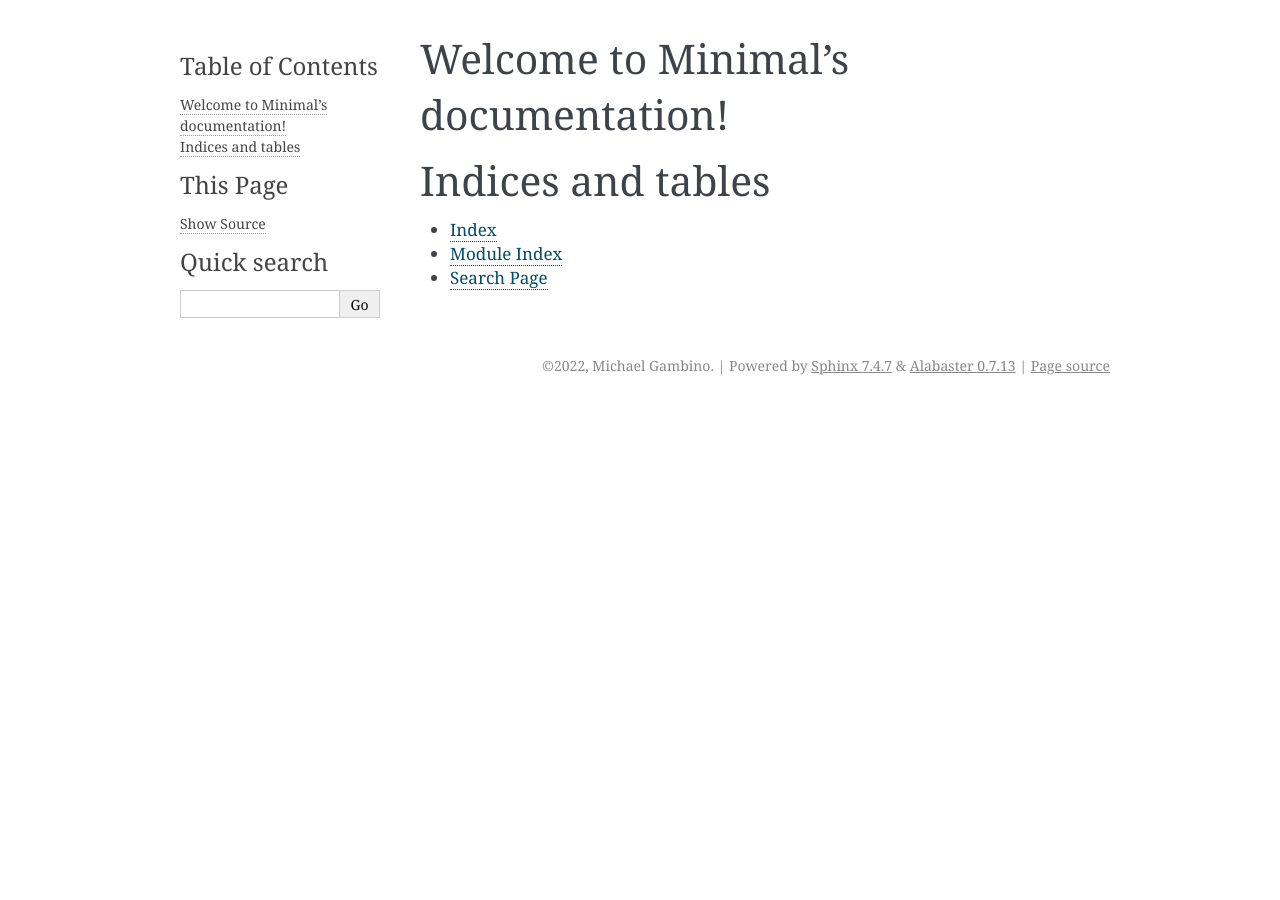
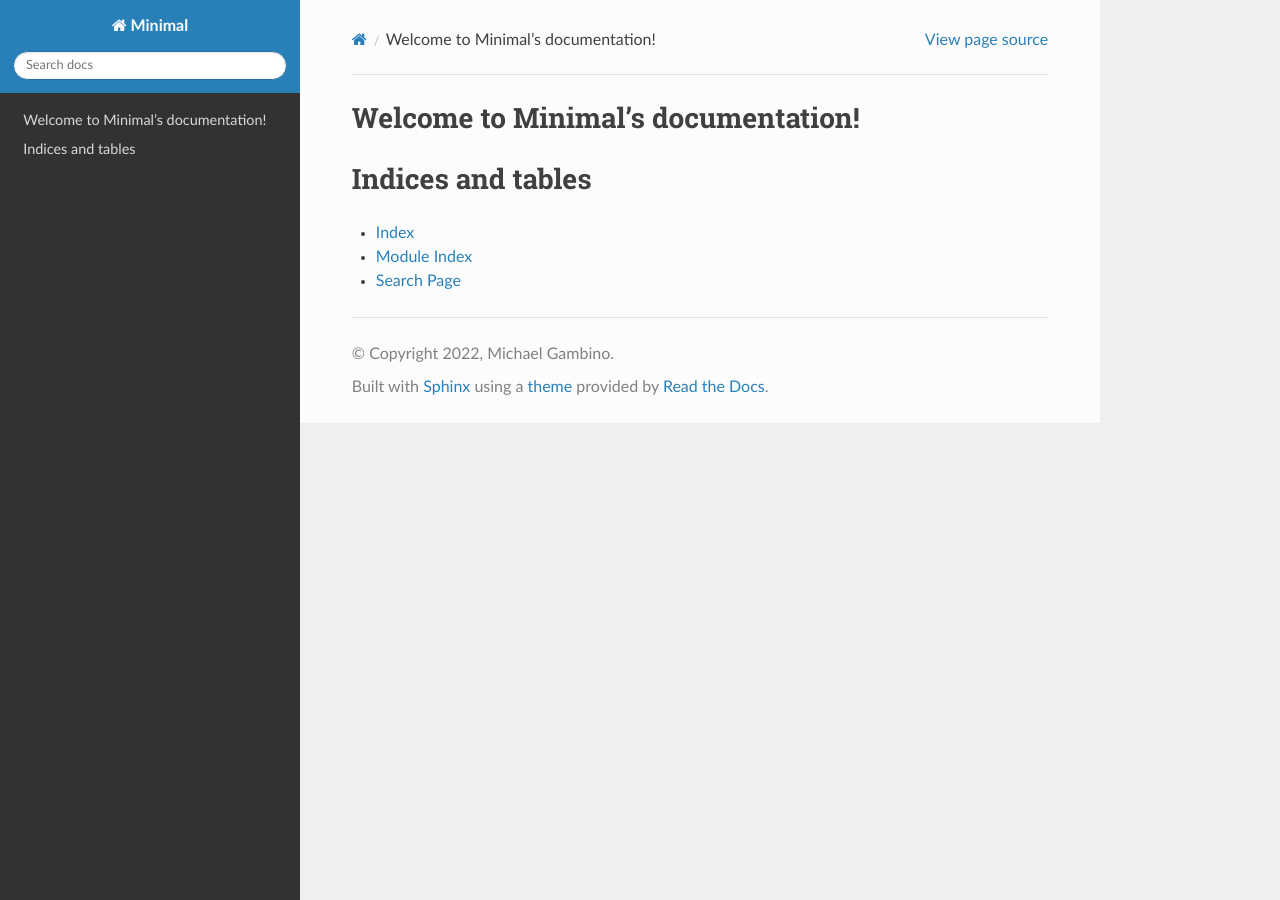
Before and after one commit to gambino19/minimal, a Sphinx documentation site: the page built from docs/source/index.rst, in a window 1280 px wide. Built offline with Sphinx 7.4.7 and the Read the Docs theme 2.0.0, drawn with Linux system fonts in a browser that asks for light colours.

Commit message:
Update readthedocs theme

```diff
--- a/docs/source/conf.py
+++ b/docs/source/conf.py
@@ -31,6 +31,7 @@ release = '0.0.0'
 # extensions coming with Sphinx (named 'sphinx.ext.*') or your custom
 # ones.
 extensions = [
+    "sphinx_rtd_theme"
 ]
 
 # Add any paths that contain templates here, relative to this directory.
@@ -47,7 +48,7 @@ exclude_patterns = []
 # The theme to use for HTML and HTML Help pages.  See the documentation for
 # a list of builtin themes.
 #
-html_theme = 'alabaster'
+html_theme = 'sphinx_rtd_theme'
 
 # Add any paths that contain custom static files (such as style sheets) here,
 # relative to this directory. They are copied after the builtin static files,
```
